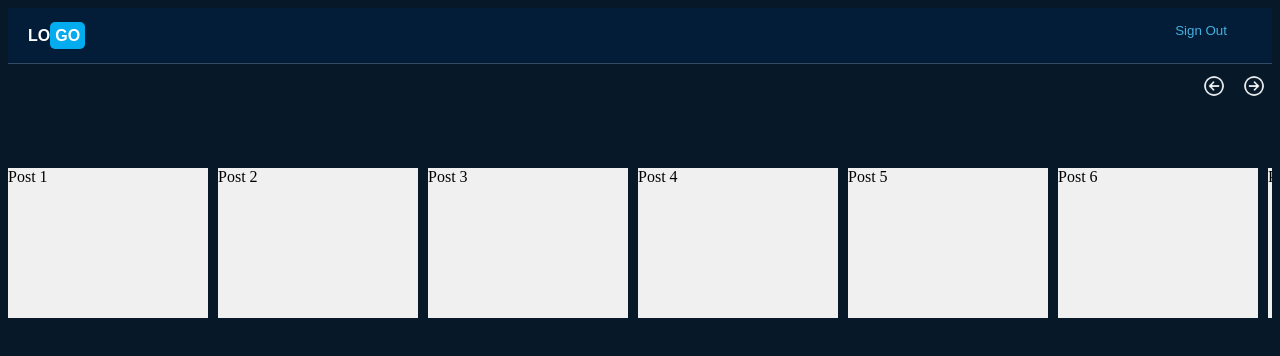
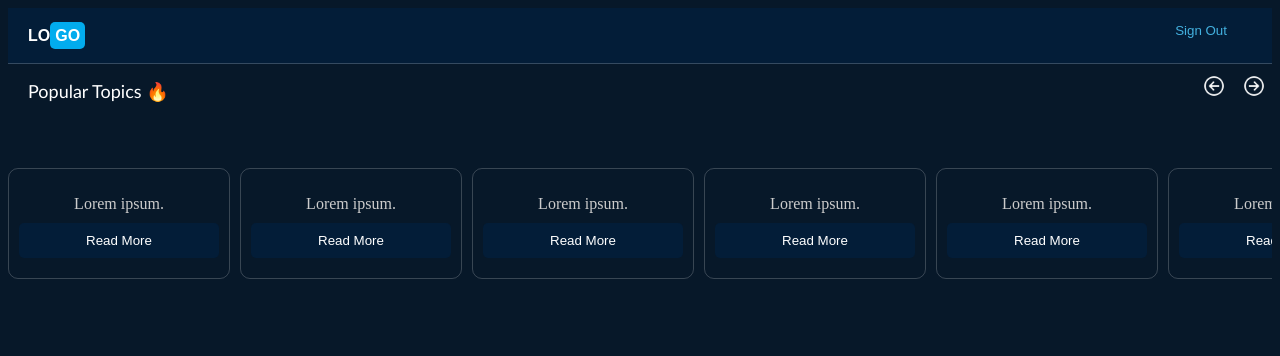
Before and after one commit to adarsh1001111/my-nextjs-project, a Next.js app: page /home in a window 1280 px wide. Shown: the top 356 px of the page. Built offline with nearby package versions, Linux system fonts and the light colour scheme.

Commit message:
added the posts block with placeholders and Read More button

```diff
--- a/pages/home.js
+++ b/pages/home.js
@@ -41,6 +41,7 @@ const Home = () => {
         </button>
       </nav>
       <div className="arrow-buttons">
+        <div className="text">Popular Topics 🔥</div>
         <button className="left-button" onClick={() => scroll("left")}>
           <img src="../icons8-back-arrow-32 (1).png" />
         </button>
@@ -48,21 +49,43 @@ const Home = () => {
           <img src="../icons8-back-arrow-32.png" />
         </button>
       </div>
+
       {/* Content */}
       <div className="posts-container" ref={postsRef}>
         <div className="posts">
           {/* First Row */}
-          <div className="post">Post 1</div>
-          <div className="post">Post 2</div>
-          <div className="post">Post 3</div>
-          {/* Second Row */}
-          <div className="post">Post 4</div>
-          <div className="post">Post 5</div>
-          <div className="post">Post 6</div>
-          {/* Third Row */}
-          <div className="post">Post 7</div>
-          <div className="post">Post 8</div>
-          <div className="post">Post 9</div>
+          <div className="post">
+            <p>Lorem ipsum.</p>
+            <button className="read-more">Read More</button>
+          </div>
+          <div className="post">
+            <p>Lorem ipsum.</p>
+            <button className="read-more">Read More</button>
+          </div>
+          <div className="post">
+            <p>Lorem ipsum.</p>
+            <button className="read-more">Read More</button>
+          </div>{" "}
+          <div className="post">
+            <p>Lorem ipsum.</p>
+            <button className="read-more">Read More</button>
+          </div>{" "}
+          <div className="post">
+            <p>Lorem ipsum.</p>
+            <button className="read-more">Read More</button>
+          </div>{" "}
+          <div className="post">
+            <p>Lorem ipsum.</p>
+            <button className="read-more">Read More</button>
+          </div>{" "}
+          <div className="post">
+            <p>Lorem ipsum.</p>
+            <button className="read-more">Read More</button>
+          </div>{" "}
+          <div className="post">
+            <p>Lorem ipsum.</p>
+            <button className="read-more">Read More</button>
+          </div>
         </div>
       </div>
     </div>
--- a/src/styles/signup.css
+++ b/src/styles/signup.css
@@ -263,6 +263,13 @@ body {
 .arrow-buttons .left-button {
   margin-left: auto;
 }
+.arrow-buttons .text {
+  align-items: left;
+  margin-left: 20px;
+  color: #fff;
+  font-size: large;
+  font-family: "Gill Sans", "Gill Sans MT", Calibri, "Trebuchet MS", sans-serif;
+}
 .posts-container {
   overflow-x: auto;
   white-space: nowrap;
@@ -274,8 +281,27 @@ body {
 }
 
 .post {
+  align-items: center;
   width: 200px; /* Adjust the width as needed */
-  height: 150px; /* Adjust the height as needed */
-  background-color: #f0f0f0; /* Example background color */
+  height: auto; /* Adjust the height as needed */
+  background-color: transparent; /* Example background color */
   margin-right: 10px; /* Add margin between posts */
+  border: 1px solid rgba(255, 255, 255, 0.2); /* Light gray border */
+  border-radius: 10px;
+  padding: 10px; /* Add padding for content */
+  display: flex;
+  flex-direction: column; /* Stack items vertically */
+  justify-content: flex-start; /* Align items at the top */
 }
+
+.post p {
+  color: #ccc;
+  margin-bottom: 10px; /* Add margin between paragraph and button */
+}
+
+.read-more {
+  align-items: center; /* Center items vertically */
+  justify-content: center; /* Center items horizontally */
+  display: flex; /* Use flexbox */
+  width: 100%; /* Make the button full width */
+}
```
